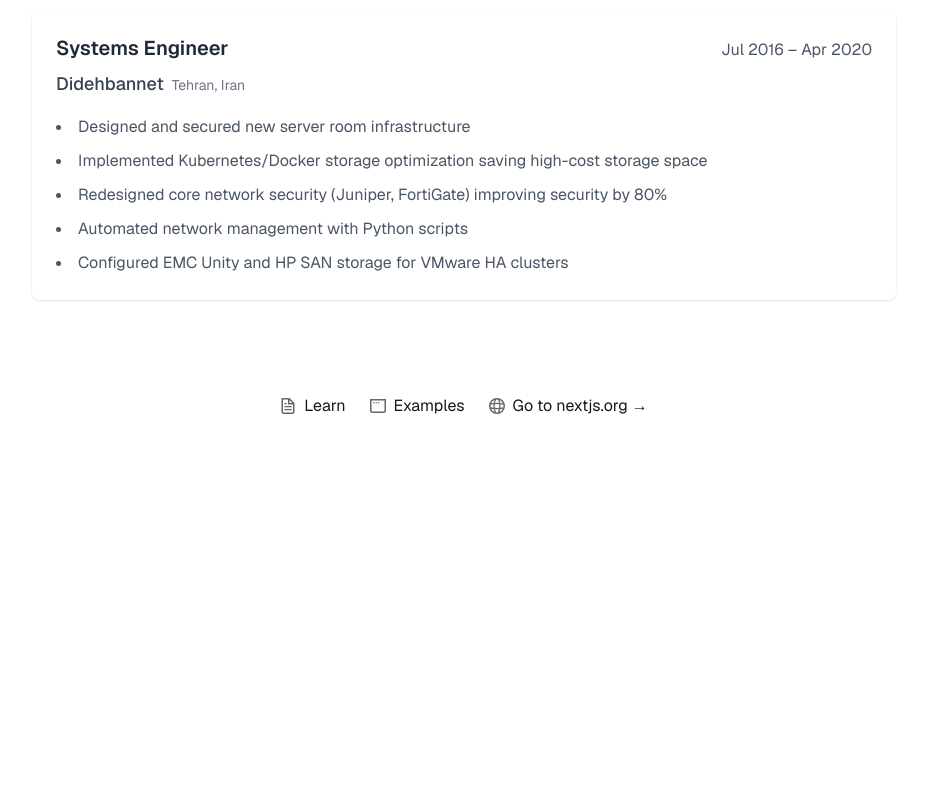
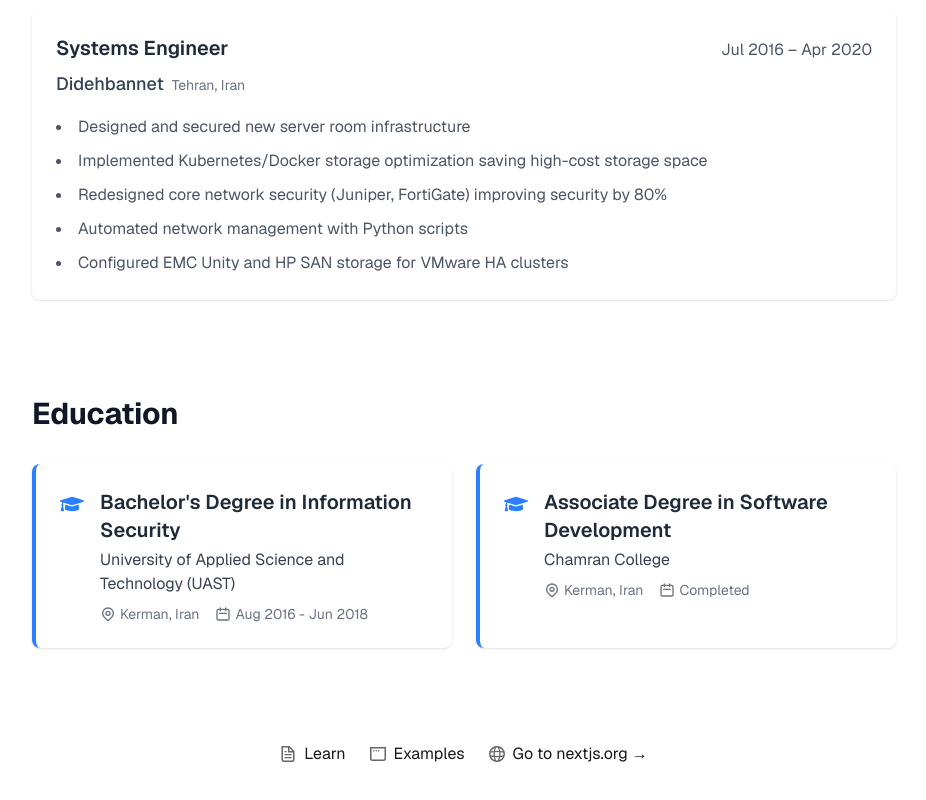
Before and after one commit to hojat-gazestani/hojat-gazestani.github.io, a Next.js app: page / in a window 1280 px wide. Shown: the part 2929-3729 px from the top of the page, without its empty margins (176-1102 px from the left). Before the commit the page ends 3425 px from the top, so only its background shows below. Built offline with nearby package versions, Linux system fonts and the light colour scheme.

Commit message:
Add edtucation

```diff
--- a/src/app/page.tsx
+++ b/src/app/page.tsx
@@ -2,6 +2,7 @@ import Image from "next/image";
 import { AboutMe } from "@/components/AboutMe";
 import { PersonalInfo } from "@/components/PersonalInfo";
 import { ProfessionalExperience } from "@/components/ProfessionalExperience";
+import { Education } from "@/components/Education";
 
 export default function Home() {
   return (
@@ -10,6 +11,7 @@ export default function Home() {
         <PersonalInfo />
         <AboutMe />
         <ProfessionalExperience />
+        <Education />
       </main>
       <footer className="row-start-3 flex gap-[24px] flex-wrap items-center justify-center">
         <a
--- /dev/null
+++ b/src/components/Education.tsx
@@ -0,0 +1,89 @@
+import { FaGraduationCap } from "react-icons/fa";
+
+export const Education = () => {
+  const education = [
+    {
+      degree: "Bachelor's Degree in Information Security",
+      institution: "University of Applied Science and Technology (UAST)",
+      location: "Kerman, Iran",
+      period: "Aug 2016 - Jun 2018",
+      icon: <FaGraduationCap className="text-blue-500" size={24} />,
+    },
+    {
+      degree: "Associate Degree in Software Development",
+      institution: "Chamran College",
+      location: "Kerman, Iran",
+      period: "Completed",
+      icon: <FaGraduationCap className="text-blue-500" size={24} />,
+    },
+  ];
+
+  return (
+    <section className="max-w-4xl mx-auto py-8 px-4">
+      <h2 className="text-3xl font-bold text-gray-900 dark:text-white mb-8">
+        Education
+      </h2>
+
+      <div className="grid grid-cols-1 md:grid-cols-2 gap-6">
+        {education.map((edu, index) => (
+          <div
+            key={index}
+            className="bg-white dark:bg-gray-800 p-6 rounded-lg shadow-sm hover:shadow-md transition-shadow border-l-4 border-blue-500"
+          >
+            <div className="flex items-start space-x-4">
+              <div className="flex-shrink-0 mt-1">{edu.icon}</div>
+              <div>
+                <h3 className="text-xl font-semibold text-gray-800 dark:text-gray-200">
+                  {edu.degree}
+                </h3>
+                <p className="text-gray-700 dark:text-gray-300 mt-1">
+                  {edu.institution}
+                </p>
+                <div className="flex flex-wrap gap-x-4 mt-2">
+                  <span className="text-gray-500 dark:text-gray-400 text-sm flex items-center">
+                    <svg
+                      className="w-4 h-4 mr-1"
+                      fill="none"
+                      stroke="currentColor"
+                      viewBox="0 0 24 24"
+                    >
+                      <path
+                        strokeLinecap="round"
+                        strokeLinejoin="round"
+                        strokeWidth={2}
+                        d="M17.657 16.657L13.414 20.9a1.998 1.998 0 01-2.827 0l-4.244-4.243a8 8 0 1111.314 0z"
+                      />
+                      <path
+                        strokeLinecap="round"
+                        strokeLinejoin="round"
+                        strokeWidth={2}
+                        d="M15 11a3 3 0 11-6 0 3 3 0 016 0z"
+                      />
+                    </svg>
+                    {edu.location}
+                  </span>
+                  <span className="text-gray-500 dark:text-gray-400 text-sm flex items-center">
+                    <svg
+                      className="w-4 h-4 mr-1"
+                      fill="none"
+                      stroke="currentColor"
+                      viewBox="0 0 24 24"
+                    >
+                      <path
+                        strokeLinecap="round"
+                        strokeLinejoin="round"
+                        strokeWidth={2}
+                        d="M8 7V3m8 4V3m-9 8h10M5 21h14a2 2 0 002-2V7a2 2 0 00-2-2H5a2 2 0 00-2 2v12a2 2 0 002 2z"
+                      />
+                    </svg>
+                    {edu.period}
+                  </span>
+                </div>
+              </div>
+            </div>
+          </div>
+        ))}
+      </div>
+    </section>
+  );
+};
```
